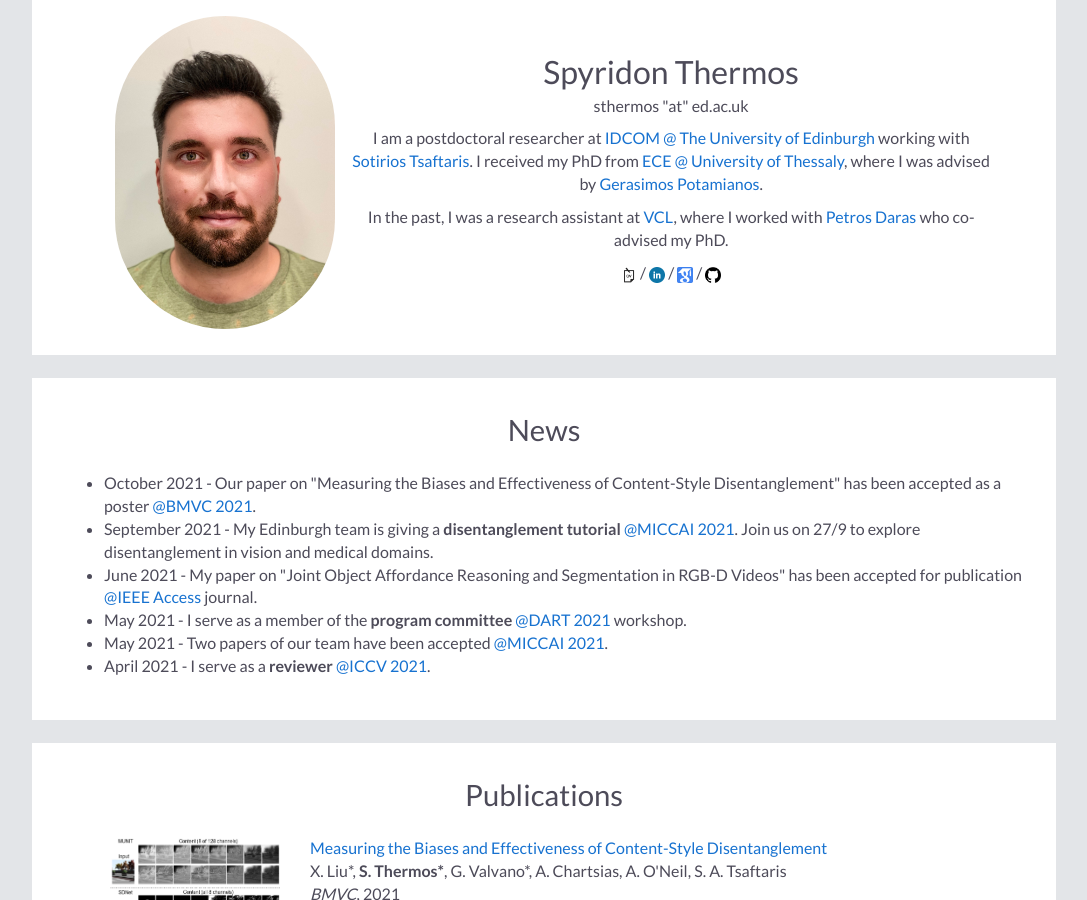
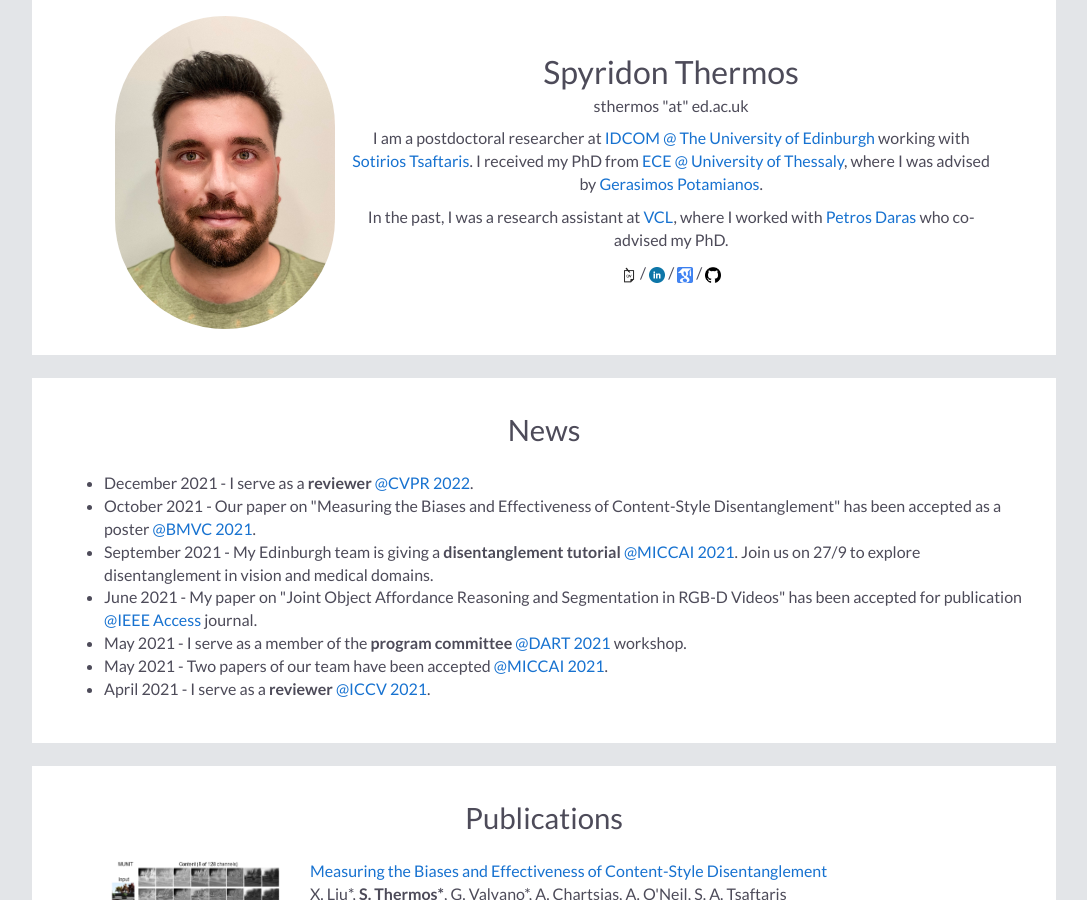
Before and after one commit to spthermo/spthermo.github.io, a Jekyll site: the page built from index.md, in a window 1280 px wide and 900 px high. Shown: the whole window, without its empty margins (96-1183 px from the left). Built offline with Jekyll 4.4.1, drawn with Linux system fonts in a browser that asks for light colours; nearby versions of some CDN libraries; our own code applies the rules of GitHub Pages for plain Markdown files.

Commit message:
Update default.html

```diff
--- a/_layouts/default.html
+++ b/_layouts/default.html
@@ -56,6 +56,7 @@
     <h2>News</h2>
       <div class="news">
         <ul>
+          <li><span> December 2021 - I serve as a <strong> reviewer </strong> <a href="https://cvpr2022.thecvf.com/">@CVPR 2022</a>.
           <li><span> October 2021 - Our paper on "Measuring the Biases and Effectiveness of Content-Style Disentanglement" has been accepted as a poster <a href="https://www.bmvc2021.com/">@BMVC 2021</a>.
           <li><span> September 2021 - My Edinburgh team is giving a <strong>disentanglement tutorial</strong> <a href="https://vios.science/tutorials/dream2021">@MICCAI 2021</a>. Join us on 27/9 to explore disentanglement in vision and medical domains.
           <li><span> June 2021 - My paper on "Joint Object Affordance Reasoning and Segmentation in RGB-D Videos" has been accepted for publication <a href="https://ieeeaccess.ieee.org/">@IEEE Access</a> journal.
```
